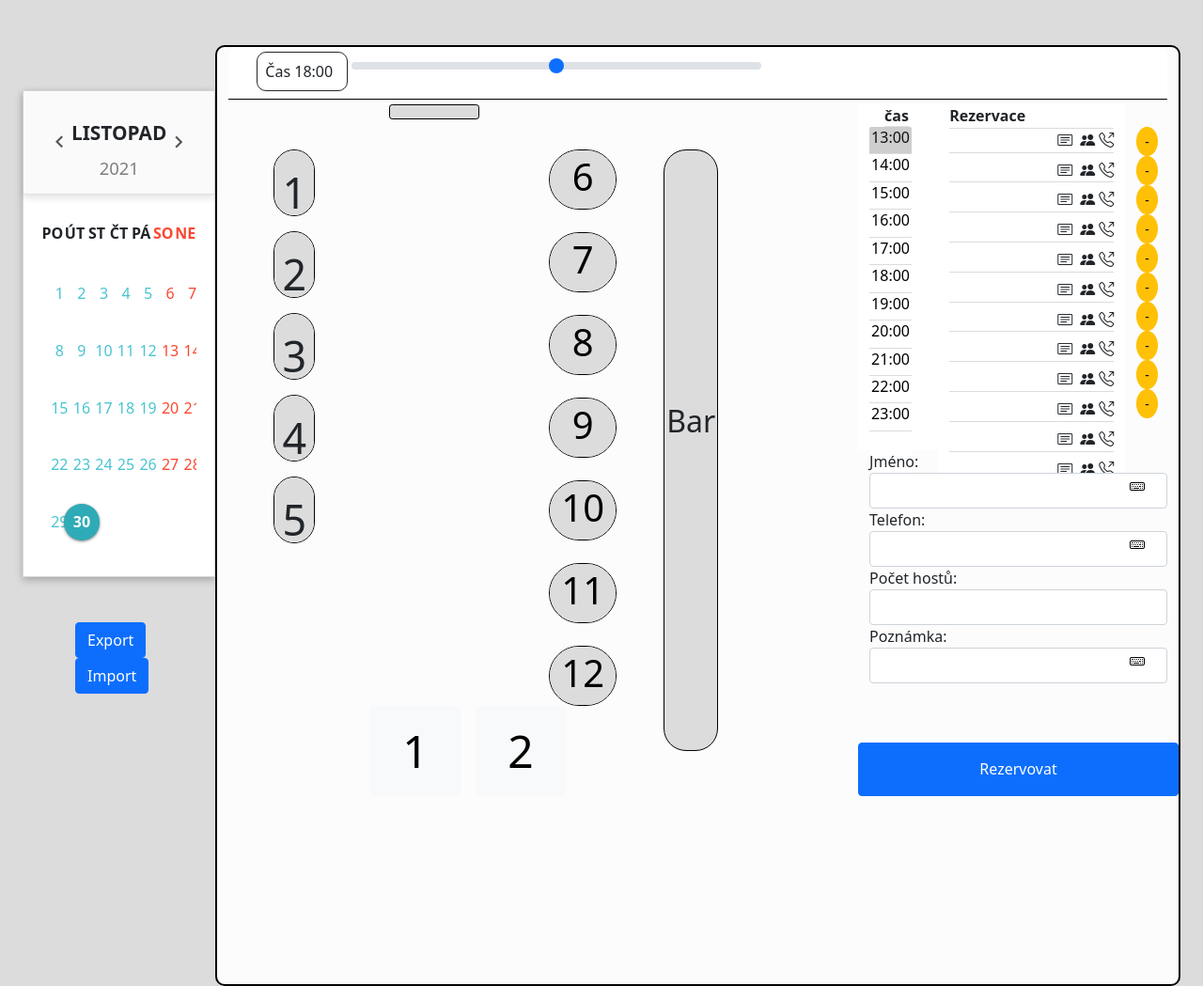
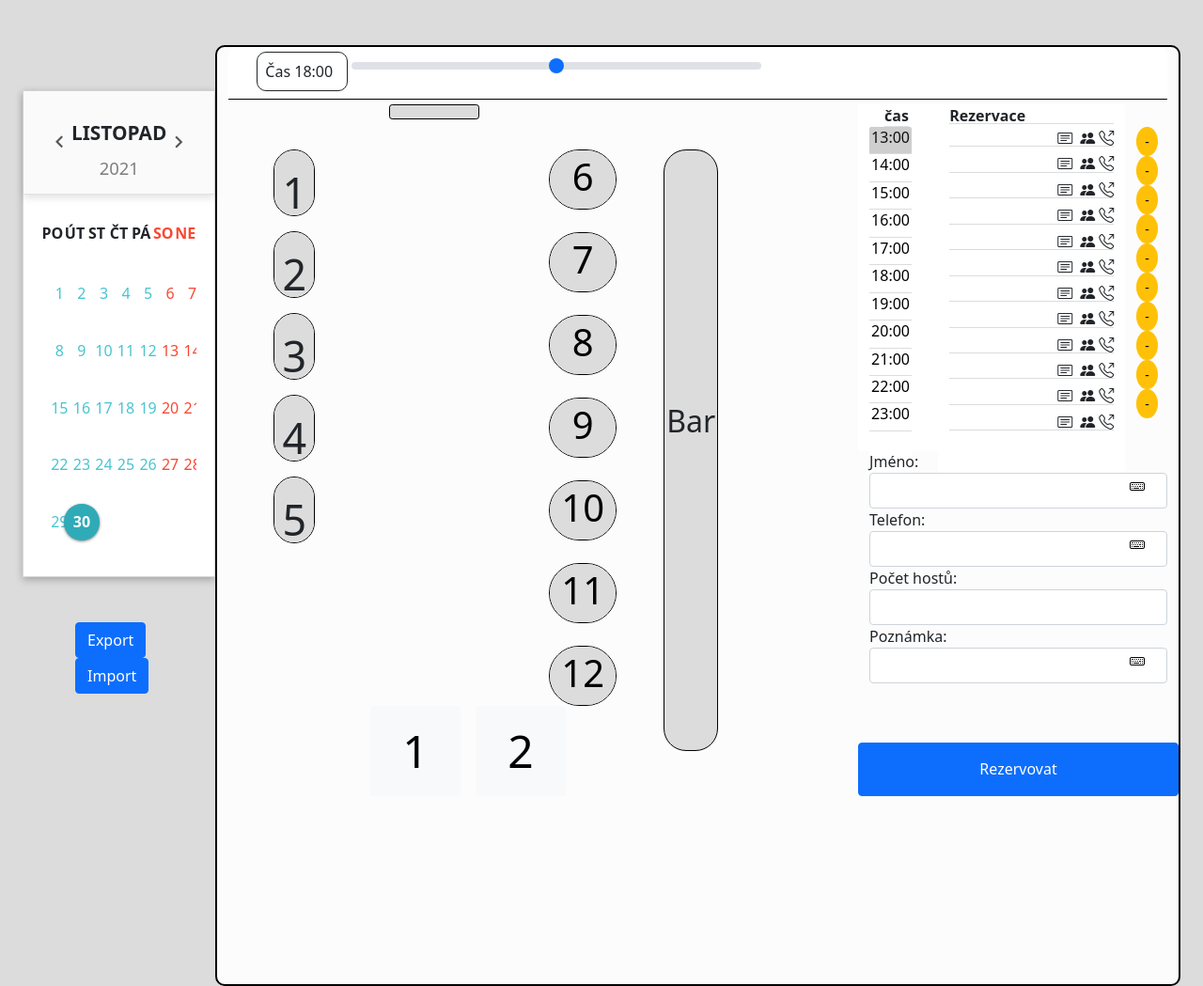
Before and after one commit to FilipSolich/ITU, a plain HTML site: page index.html in a window 1280 px wide. Shown: the top 1049 px of the page at 94% size. Drawn offline with nearby package versions, Linux system fonts and the light colour scheme; files whose address does not match are found by name.

Commit message:
repaired

```diff
--- a/style/style.css
+++ b/style/style.css
@@ -166,7 +166,7 @@ html body{
 }
 .reservation-time, .reservation-val{
 	display: inline-block;
-	height: 6.5%;
+	height: 5.4%;
 	border-bottom: 1px solid;
 	border-color:rgb(220,220,220);
 	background-color: rgb(255,255,255) !important;
```
Also changed, not shown: 1 other file.
